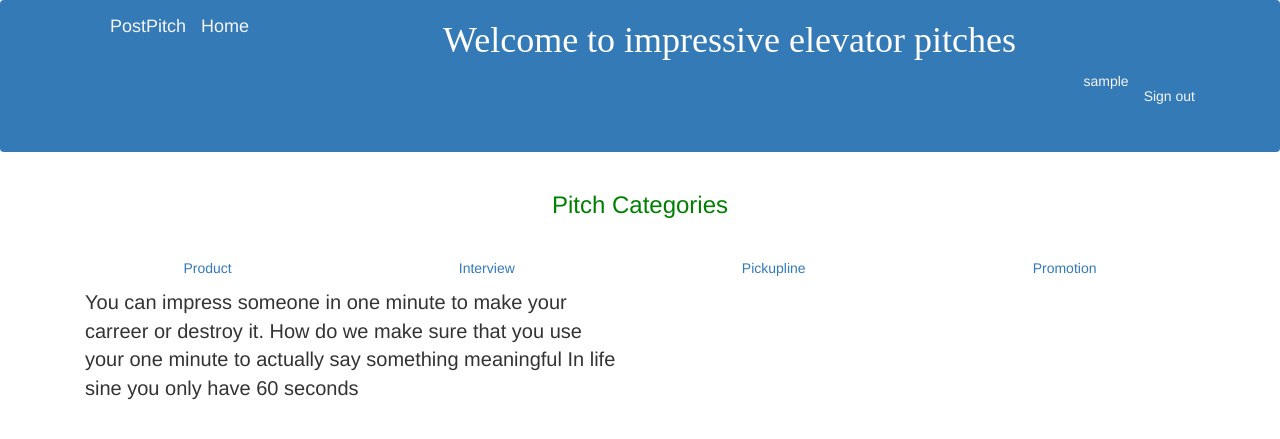
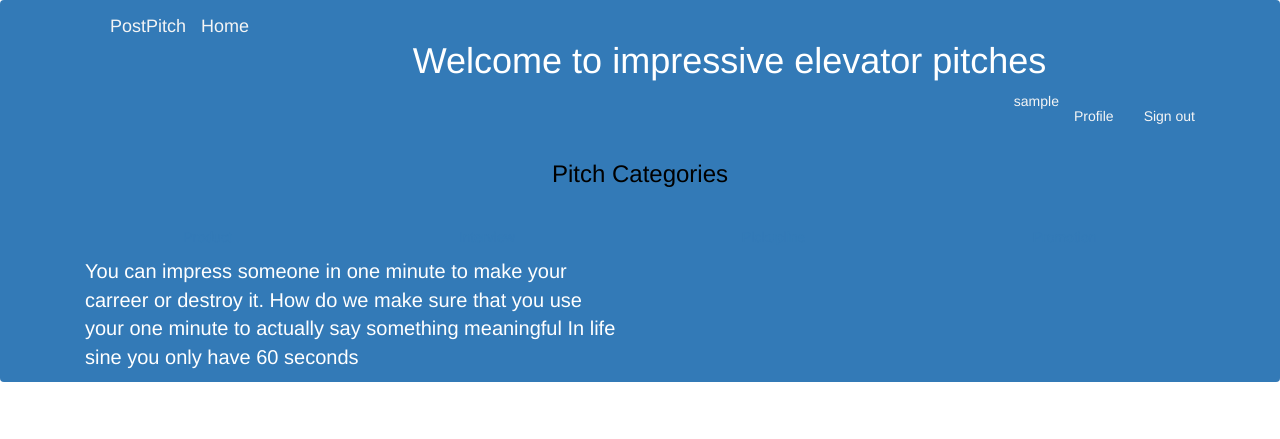
Before and after one commit to UmuhireAnuarithe/Elevator_Pitch, a Flask app: page / in a window 1280 px wide. Shown: the top 439 px of the page. Run offline with Flask 2, Linux system fonts and the light colour scheme; the visitor is signed in with stand-in values (Sample User, id 1); data comes from the database, SQL or seed files in the repository; data that the repository does not hold is empty; some libraries are stand-ins or nearby versions.

Commit message:
add readme

```diff
--- a/app/templates/category.html
+++ b/app/templates/category.html
@@ -7,7 +7,7 @@
 
   {% block content %}
     <div class="container">
-      <h3 style="color: green;text-align: center">Pitch Categories</h3>
+      <h3 style="color:black;text-align: center">Pitch Categories</h3>
       <br>
       <ul class="nav nav-pills nav-justified nav-fill" role="tablist">
         <!-- <div class="cat"> -->
--- a/app/templates/navbar.html
+++ b/app/templates/navbar.html
@@ -17,10 +17,11 @@
     </div>
 
     <div class="navbar-collapse collapse">
-        <h1 style="text-align:center;font-family: arizonia">Welcome to impressive elevator pitches  </h1>
+        <h1 style="text-align:center;margin-top:40px;">Welcome to impressive elevator pitches  </h1>
       <ul class="nav navbar-nav navbar-right">
         {% if current_user.is_authenticated %}
         <li style="color:whitesmoke">{{current_user.username}}</li>
+        <li><a style="color: whitesmoke;"href="{{url_for('main.profile',uname=current_user.username)}}">Profile</a></li>
         <li><a style="color: whitesmoke;" href="{{url_for('auth.logout')}}">Sign out</a></li>
         {% else %}
         <li><a style="color: whitesmoke;" href="{{url_for('auth.login')}}">Sign in</a></li>
@@ -28,7 +29,7 @@
       </ul>
     </div>
   </div>
-
+<!--
 
   <div class="navbar-collapse collapse">
     <ul class="nav navbar-nav navbar-right">
@@ -37,4 +38,4 @@
       <li><a style="color: whitesmoke;" href="{{url_for('auth.login')}}"></a></li>
     </ul>
   </div>
-</div >
+</div > -->
```
Also changed, not shown: readme.md (added).
